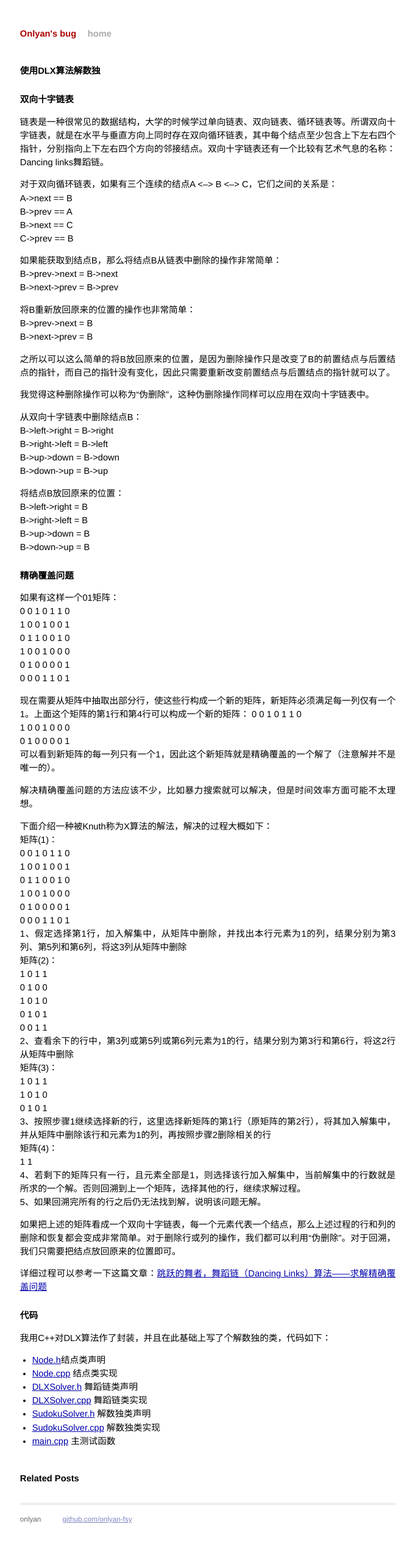
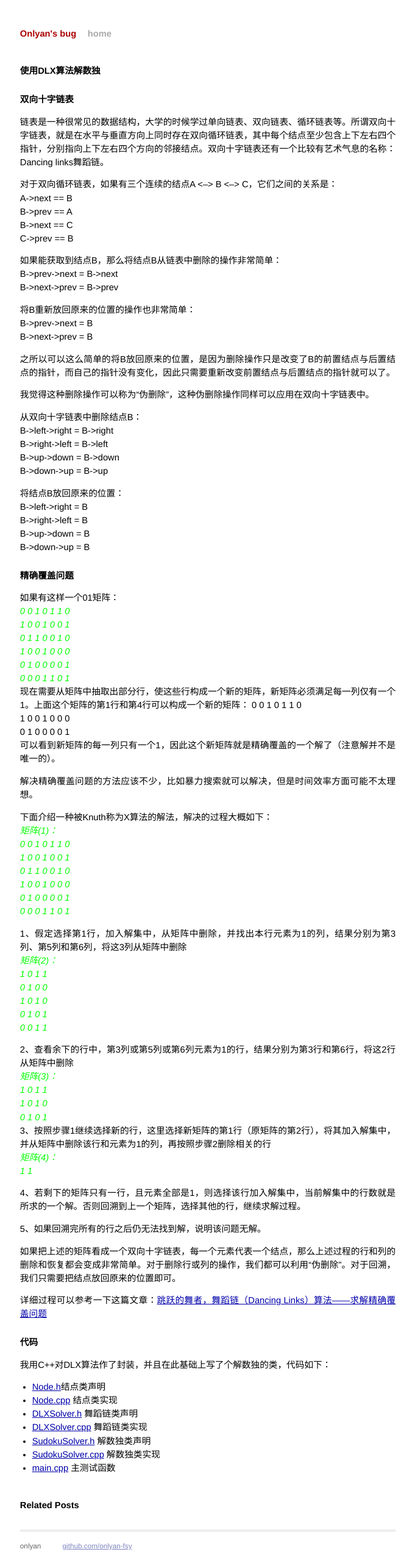
Before and after one commit to shu-yu/blog, a Jekyll site: the page built from _posts/2014-01-22-sudoku-dlx.md, in a window 1280 px wide. Shown: the whole page at 61% size, without its empty margins (299-980 px from the left). Built offline with Jekyll 4.4.1, drawn with Linux system fonts in a browser that asks for light colours; comment, search, counter and statistics services are not loaded; before the commit the page ends 2514 px from its top, so only the background shows below that.

Commit message:
update css and article

```diff
--- a/_layouts/default.html
+++ b/_layouts/default.html
@@ -11,6 +11,9 @@
 
    <!-- Homepage CSS -->
    <link rel="stylesheet" href="/css/screen.css" type="text/css" media="screen, projection" />
+
+   <!-- color CSS -->
+   <link rel="stylesheet" href="/css/color.css" type="text/css" />
 
 </head>
 <body>
--- a/_posts/2014-01-22-sudoku-dlx.md
+++ b/_posts/2014-01-22-sudoku-dlx.md
@@ -46,13 +46,14 @@ B->down->up = B
 <h5>精确覆盖问题</h5>
 
 如果有这样一个01矩阵：
+<em class="p-green">
 0 0 1 0 1 1 0
 1 0 0 1 0 0 1
 0 1 1 0 0 1 0
 1 0 0 1 0 0 0
 0 1 0 0 0 0 1
 0 0 0 1 1 0 1
-
+</em>
 现在需要从矩阵中抽取出部分行，使这些行构成一个新的矩阵，新矩阵必须满足每一列仅有一个1。上面这个矩阵的第1行和第4行可以构成一个新的矩阵：
 0 0 1 0 1 1 0
 1 0 0 1 0 0 0
@@ -62,6 +63,7 @@ B->down->up = B
 解决精确覆盖问题的方法应该不少，比如暴力搜索就可以解决，但是时间效率方面可能不太理想。
 
 下面介绍一种被Knuth称为X算法的解法，解决的过程大概如下：
+<em class="p-green">
 矩阵(1)：
 0 0 1 0 1 1 0
 1 0 0 1 0 0 1
@@ -69,22 +71,33 @@ B->down->up = B
 1 0 0 1 0 0 0
 0 1 0 0 0 0 1
 0 0 0 1 1 0 1
+</em>
+
 1、假定选择第1行，加入解集中，从矩阵中删除，并找出本行元素为1的列，结果分别为第3列、第5列和第6列，将这3列从矩阵中删除
+<em class="p-green">
 矩阵(2)：
 1 0 1 1
 0 1 0 0
 1 0 1 0
 0 1 0 1
 0 0 1 1
+</em>
+
 2、查看余下的行中，第3列或第5列或第6列元素为1的行，结果分别为第3行和第6行，将这2行从矩阵中删除
+<em class="p-green">
 矩阵(3)：
 1 0 1 1
 1 0 1 0
 0 1 0 1
+</em>
 3、按照步骤1继续选择新的行，这里选择新矩阵的第1行（原矩阵的第2行），将其加入解集中，并从矩阵中删除该行和元素为1的列，再按照步骤2删除相关的行
+<em class="p-green">
 矩阵(4)：
 1 1
+</em>
+
 4、若剩下的矩阵只有一行，且元素全部是1，则选择该行加入解集中，当前解集中的行数就是所求的一个解。否则回溯到上一个矩阵，选择其他的行，继续求解过程。
+
 5、如果回溯完所有的行之后仍无法找到解，说明该问题无解。
 
 如果把上述的矩阵看成一个双向十字链表，每一个元素代表一个结点，那么上述过程的行和列的删除和恢复都会变成非常简单。对于删除行或列的操作，我们都可以利用“伪删除”。对于回溯，我们只需要把结点放回原来的位置即可。
--- /dev/null
+++ b/css/color.css
@@ -0,0 +1,4 @@
+.p-red {color:#ff0000;}
+.p-green {color:#00ff00;}
+.p-blue {color:#0000ff;}
+.p-yellow {color:#ffff00;}
```
